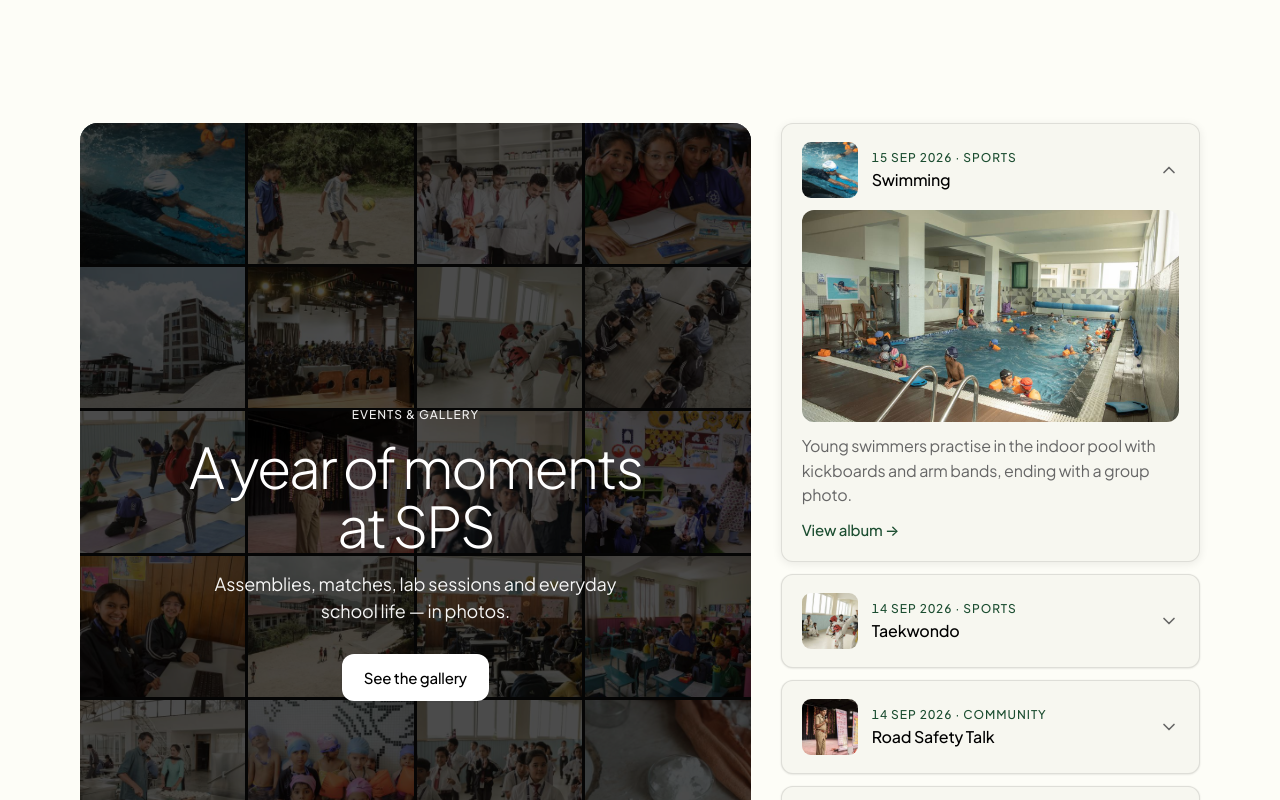
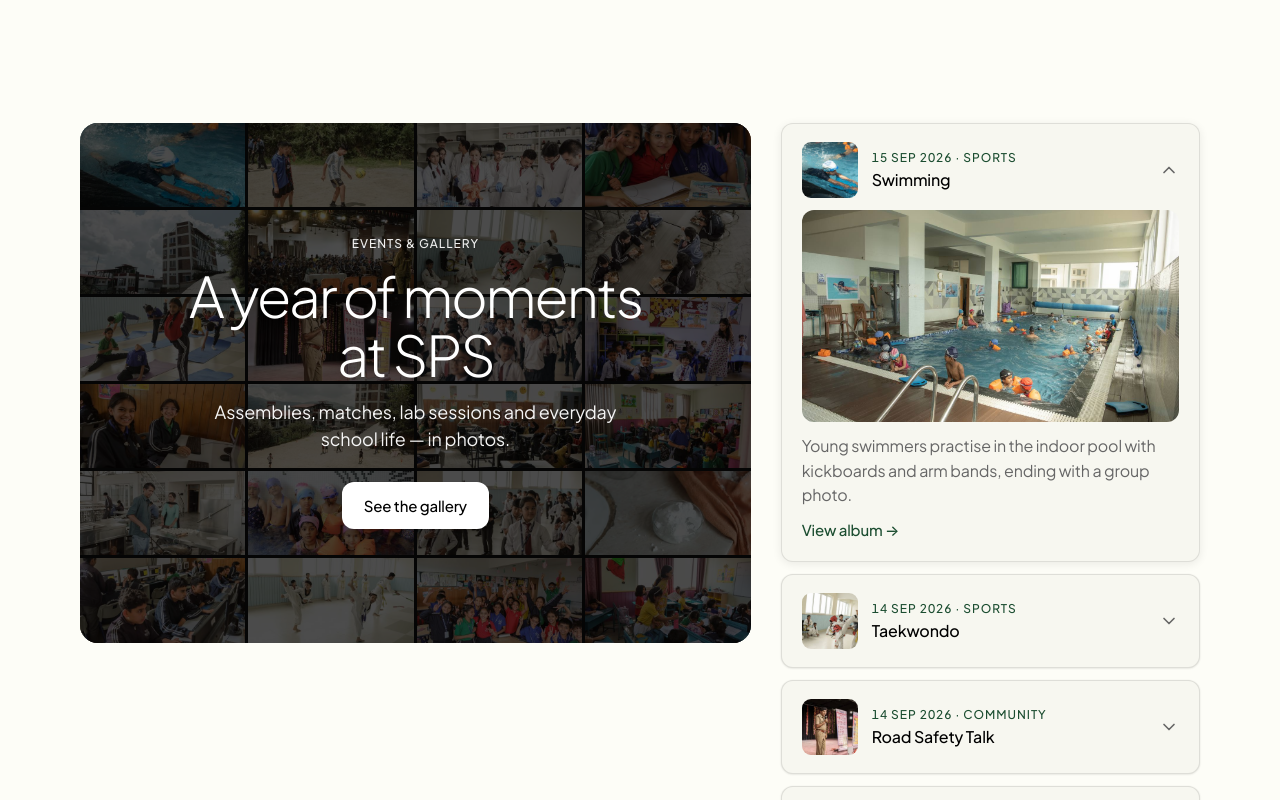
Before and after one commit to kunal26k/SPS, a Next.js app: page / in a window 1280 px wide. Shown: the part 6080-6880 px from the top of the page. Built offline with nearby package versions, Linux system fonts and the light colour scheme.

Commit message:
fix(home): News card keeps a fixed 520px height when stories open
Co-Authored-By: Claude Opus 5.5 <noreply@anthropic.com>

```diff
--- a/src/site/home/page.css
+++ b/src/site/home/page.css
@@ -443,7 +443,8 @@
 
     /* ─── NEWS ─── */
     .news { padding: 112px var(--gx); background: var(--parchment); }
-    .news-layout { display: grid; grid-template-columns: 1.6fr 1fr; gap: 30px; align-items: stretch; }
+    .news-layout { display: grid; grid-template-columns: 1.6fr 1fr; gap: 30px; align-items: start; }
+    @media (min-width: 901px) { .news-cta { height: 520px; } }
     .news-cta {
       position: relative; overflow: hidden; isolation: isolate;
       border-radius: var(--r-lg); padding: 80px 40px; color: #fff;
```
